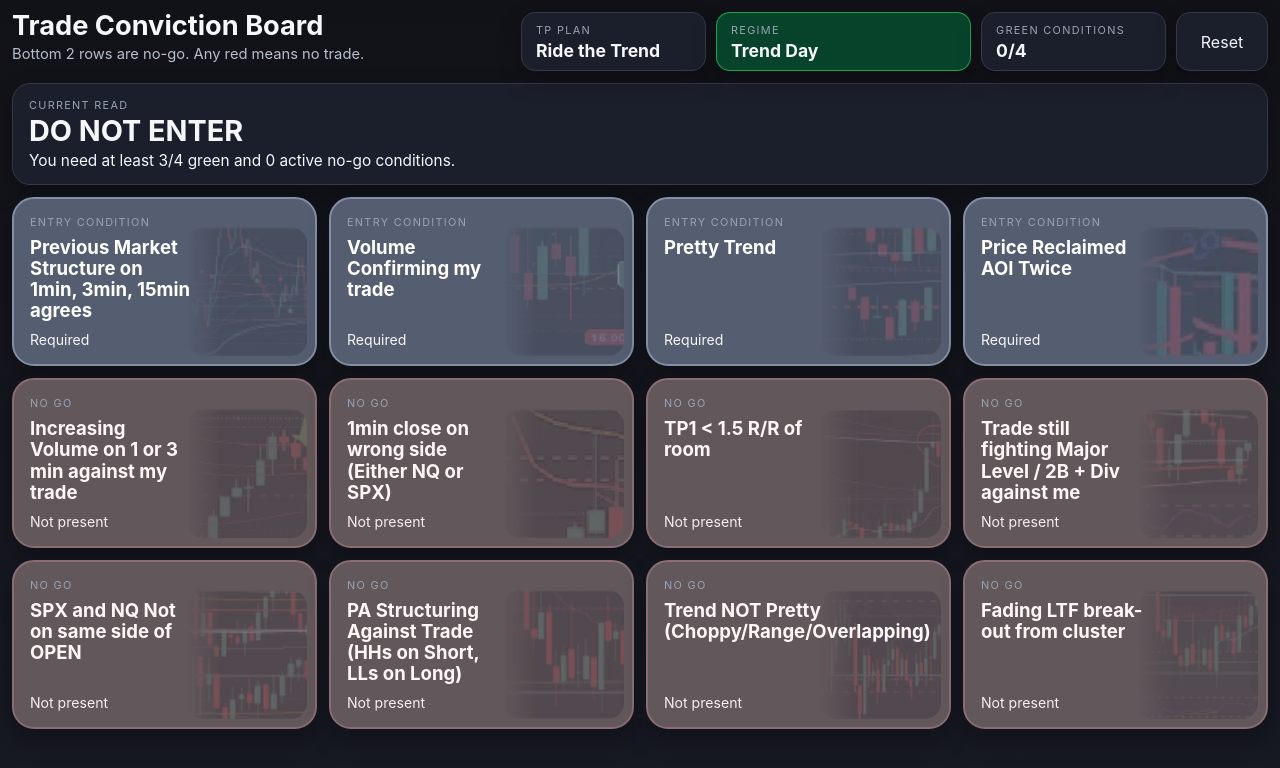
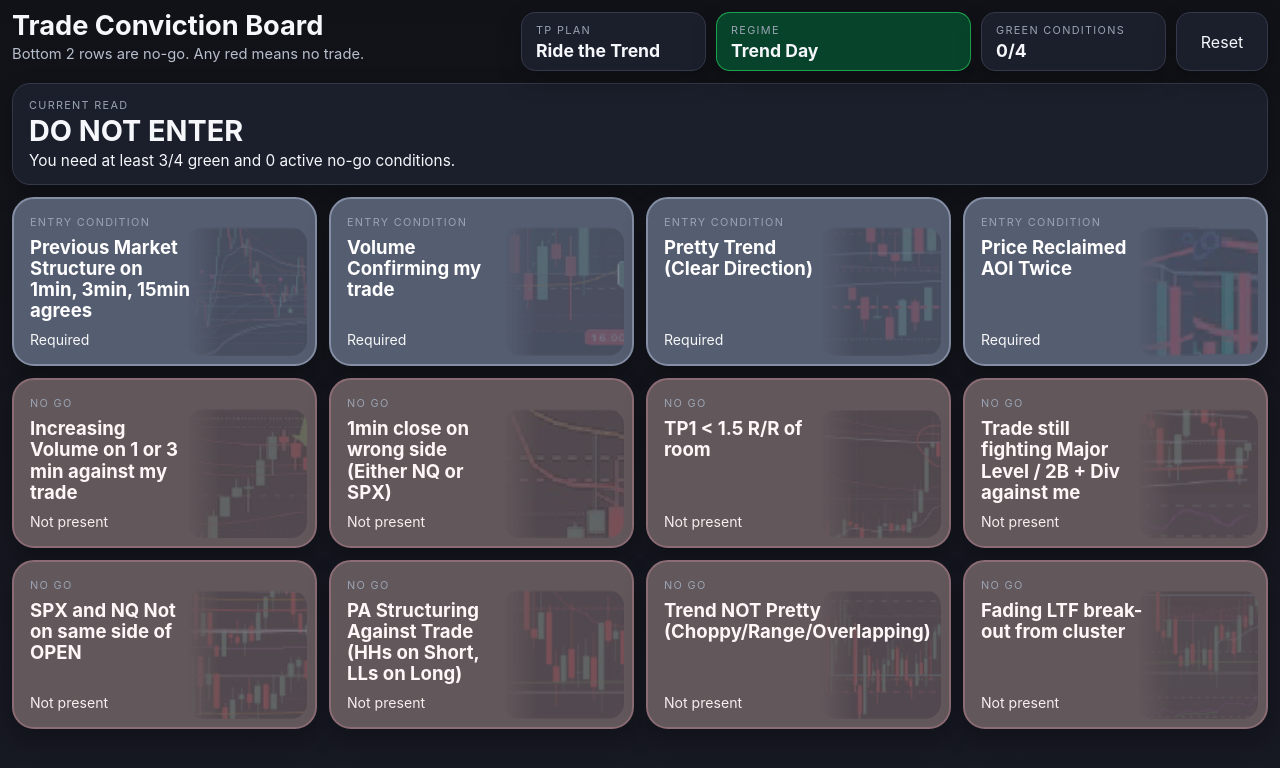
Before and after one commit to bboypkj/trade-checklist-app, a React (Vite) app: page / in a window 1280 px wide. Shown: the top 768 px of the page. Built offline with nearby package versions, Linux system fonts and the light colour scheme.

Commit message:
Update App.jsx

```diff
--- a/src/App.jsx
+++ b/src/App.jsx
@@ -36,7 +36,7 @@ const defaultTiles = [
   },
   {
     id: 3,
-    label: 'Pretty Trend',
+    label: 'Pretty Trend (Clear Direction)',
     group: 'entry',
     state: 'neutral',
     image: '/analogous.png',
```
